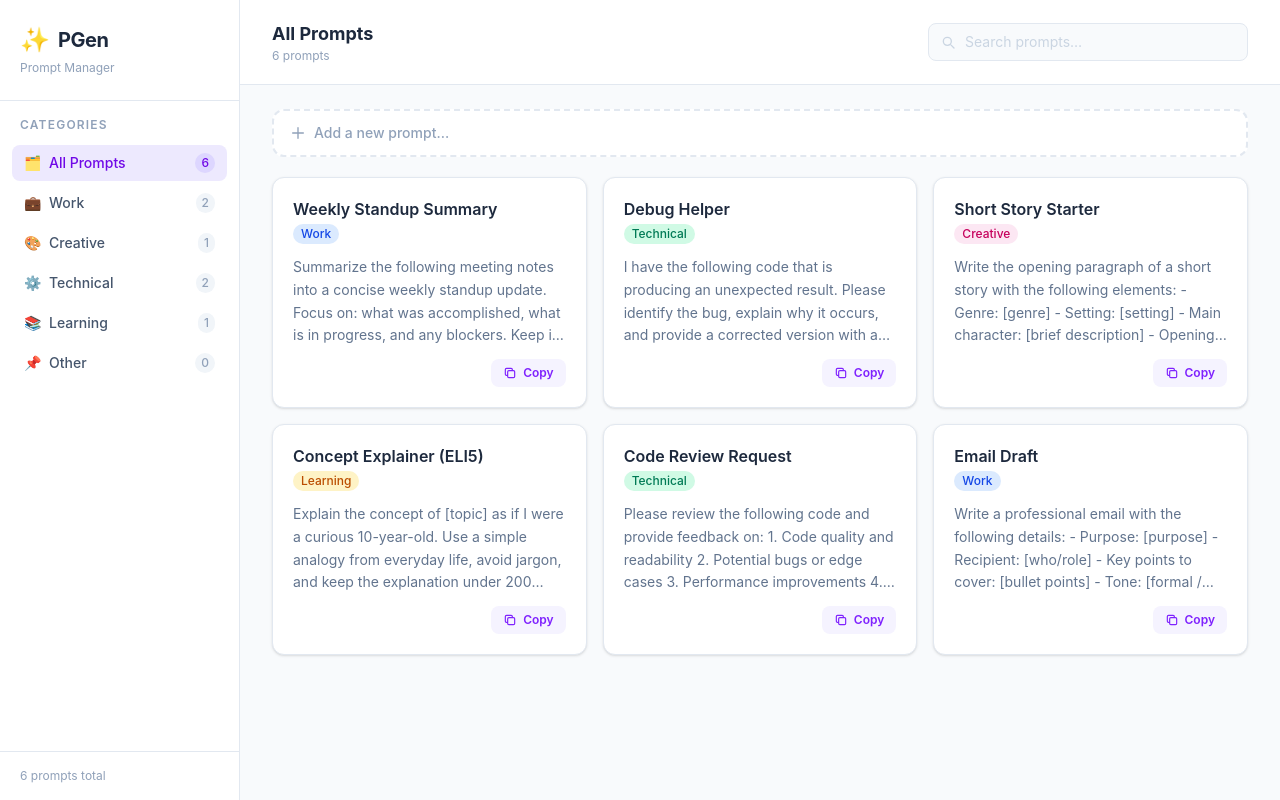
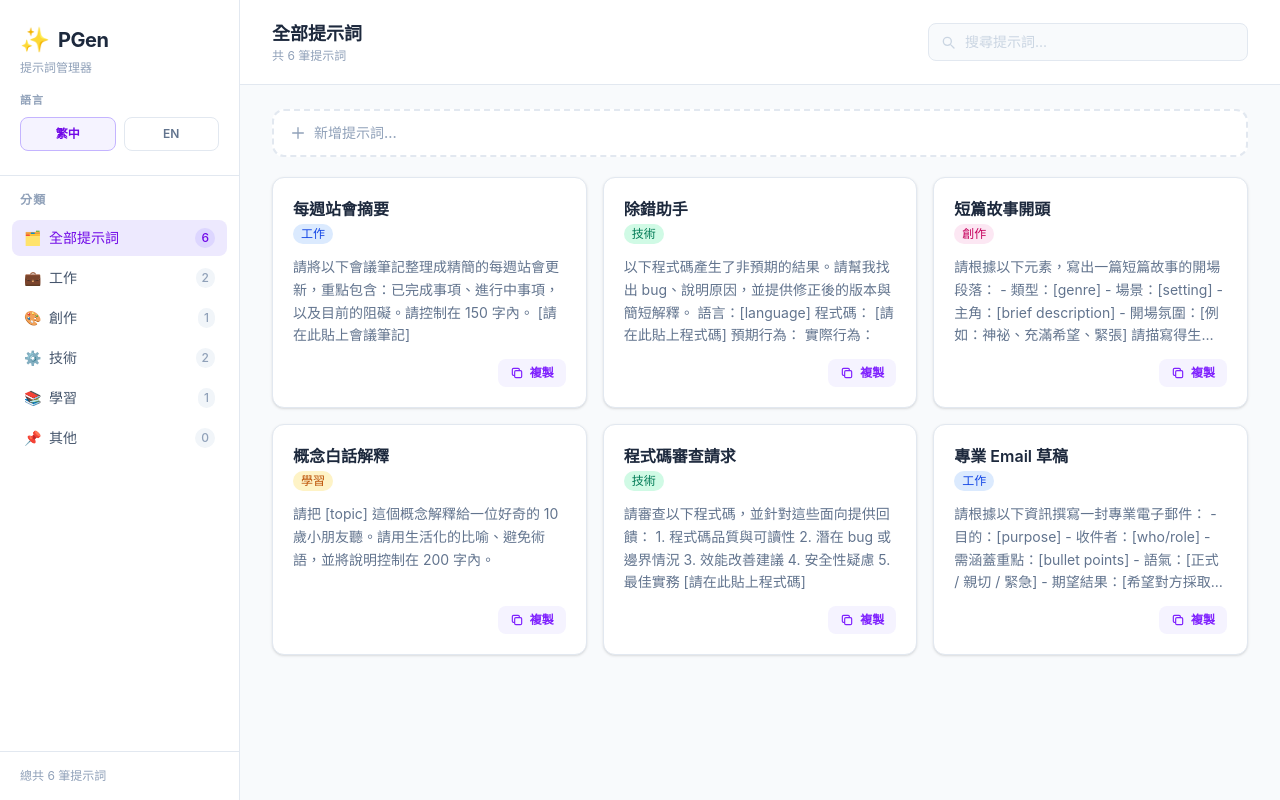
Before and after one commit to as880074/PGen, a React (Vite) app: page / in a window 1280 px wide. Built offline with nearby package versions, Linux system fonts and the light colour scheme.

Commit message:
feat: 增加雙語支持，新增繁體中文與英文的提示詞及介面文字

```diff
--- a/src/App.jsx
+++ b/src/App.jsx
@@ -1,46 +1,15 @@
-import { useState, useMemo } from 'react';
+import { useEffect, useMemo, useState } from 'react';
 import Sidebar from './components/Sidebar';
 import PromptCard from './components/PromptCard';
 import AddPromptForm from './components/AddPromptForm';
-
-const DEFAULT_PROMPTS = [
-  {
-    id: 1,
-    title: 'Weekly Standup Summary',
-    text: 'Summarize the following meeting notes into a concise weekly standup update. Focus on: what was accomplished, what is in progress, and any blockers. Keep it under 150 words.\n\n[Paste meeting notes here]',
-    category: 'work',
-  },
-  {
-    id: 2,
-    title: 'Debug Helper',
-    text: 'I have the following code that is producing an unexpected result. Please identify the bug, explain why it occurs, and provide a corrected version with a brief explanation.\n\nLanguage: [language]\nCode:\n[paste code here]\n\nExpected behavior:\nActual behavior:',
-    category: 'technical',
-  },
-  {
-    id: 3,
-    title: 'Short Story Starter',
-    text: 'Write the opening paragraph of a short story with the following elements:\n- Genre: [genre]\n- Setting: [setting]\n- Main character: [brief description]\n- Opening mood: [e.g. mysterious, hopeful, tense]\n\nMake it vivid and end the paragraph on a hook that draws the reader in.',
-    category: 'creative',
-  },
-  {
-    id: 4,
-    title: 'Concept Explainer (ELI5)',
-    text: 'Explain the concept of [topic] as if I were a curious 10-year-old. Use a simple analogy from everyday life, avoid jargon, and keep the explanation under 200 words.',
-    category: 'learning',
-  },
-  {
-    id: 5,
-    title: 'Code Review Request',
-    text: 'Please review the following code and provide feedback on:\n1. Code quality and readability\n2. Potential bugs or edge cases\n3. Performance improvements\n4. Security concerns\n5. Best practices\n\n[paste code here]',
-    category: 'technical',
-  },
-  {
-    id: 6,
-    title: 'Email Draft',
-    text: 'Write a professional email with the following details:\n- Purpose: [purpose]\n- Recipient: [who/role]\n- Key points to cover: [bullet points]\n- Tone: [formal / friendly / urgent]\n- Desired outcome: [what you want them to do]\n\nKeep it concise and clear.',
-    category: 'work',
-  },
-];
+import {
+  DEFAULT_LOCALE,
+  DEFAULT_PROMPTS,
+  LOCALES,
+  getCategoryLabel,
+  getLocalizedPrompt,
+  getMessages,
+} from './i18n';
 
 let nextId = DEFAULT_PROMPTS.length + 1;
 
@@ -48,6 +17,18 @@ export default function App() {
   const [prompts, setPrompts] = useState(DEFAULT_PROMPTS);
   const [activeCategory, setActiveCategory] = useState('all');
   const [search, setSearch] = useState('');
+  const [locale, setLocale] = useState(DEFAULT_LOCALE);
+
+  const messages = useMemo(() => getMessages(locale), [locale]);
+
+  useEffect(() => {
+    document.documentElement.lang = locale;
+  }, [locale]);
+
+  const localizedPrompts = useMemo(
+    () => prompts.map((prompt) => getLocalizedPrompt(prompt, locale)),
+    [locale, prompts],
+  );
 
   const promptCounts = useMemo(() => {
     const counts = { all: prompts.length };
@@ -58,17 +39,17 @@ export default function App() {
   }, [prompts]);
 
   const filteredPrompts = useMemo(() => {
-    return prompts.filter((p) => {
+    return localizedPrompts.filter((p) => {
       const matchesCategory = activeCategory === 'all' || p.category === activeCategory;
       const q = search.toLowerCase();
       const matchesSearch =
         !q || p.title.toLowerCase().includes(q) || p.text.toLowerCase().includes(q);
       return matchesCategory && matchesSearch;
     });
-  }, [prompts, activeCategory, search]);
+  }, [localizedPrompts, activeCategory, search]);
 
   const handleAdd = (newPrompt) => {
-    setPrompts((prev) => [{ ...newPrompt, id: nextId++ }, ...prev]);
+    setPrompts((prev) => [{ ...newPrompt, id: nextId++, type: 'custom' }, ...prev]);
   };
 
   const handleDelete = (id) => {
@@ -81,18 +62,21 @@ export default function App() {
         activeCategory={activeCategory}
         onCategoryChange={setActiveCategory}
         promptCounts={promptCounts}
+        locale={locale}
+        locales={LOCALES}
+        messages={messages}
+        onLocaleChange={setLocale}
       />
 
       <main className="flex-1 flex flex-col min-w-0 overflow-hidden">
         {/* Top bar */}
         <header className="shrink-0 px-8 py-5 bg-white border-b border-slate-200 flex items-center justify-between gap-4">
           <div>
-            <h2 className="text-lg font-bold text-slate-800 capitalize">
-              {activeCategory === 'all' ? 'All Prompts' : activeCategory}
+            <h2 className="text-lg font-bold text-slate-800">
+              {getCategoryLabel(locale, activeCategory)}
             </h2>
             <p className="text-xs text-slate-400">
-              {filteredPrompts.length} prompt{filteredPrompts.length !== 1 ? 's' : ''}
-              {search && ' matching your search'}
+              {messages.countSummary(filteredPrompts.length, Boolean(search))}
             </p>
           </div>
           <div className="relative max-w-xs w-full">
@@ -113,7 +97,7 @@ export default function App() {
               type="text"
               value={search}
               onChange={(e) => setSearch(e.target.value)}
-              placeholder="Search prompts…"
+              placeholder={messages.searchPlaceholder}
               className="w-full pl-9 pr-4 py-2 text-sm border border-slate-200 rounded-lg outline-none focus:ring-2 focus:ring-violet-400 focus:border-transparent bg-slate-50 placeholder:text-slate-300"
             />
           </div>
@@ -121,18 +105,26 @@ export default function App() {
 
         {/* Content */}
         <div className="flex-1 overflow-y-auto px-8 py-6 space-y-5">
-          <AddPromptForm onAdd={handleAdd} />
+          <AddPromptForm
+            categoryLabels={messages.categories}
+            messages={messages}
+            onAdd={handleAdd}
+          />
 
           {filteredPrompts.length === 0 ? (
             <div className="text-center py-24 text-slate-400">
               <div className="text-5xl mb-4">🔍</div>
-              <p className="font-medium">No prompts found</p>
-              <p className="text-sm mt-1">Try a different search or category</p>
+              <p className="font-medium">{messages.emptyTitle}</p>
+              <p className="text-sm mt-1">{messages.emptySubtitle}</p>
             </div>
           ) : (
             <div className="grid grid-cols-1 sm:grid-cols-2 xl:grid-cols-3 gap-4">
               {filteredPrompts.map((prompt) => (
                 <PromptCard
+                  categoryLabel={getCategoryLabel(locale, prompt.category)}
+                  copyLabel={messages.copyLabel}
+                  copiedLabel={messages.copiedLabel}
+                  deleteTitle={messages.deletePromptTitle}
                   key={prompt.id}
                   prompt={prompt}
                   onDelete={() => handleDelete(prompt.id)}
--- a/src/components/AddPromptForm.jsx
+++ b/src/components/AddPromptForm.jsx
@@ -2,7 +2,7 @@ import { useState } from 'react';
 
 const CATEGORIES = ['work', 'creative', 'technical', 'learning', 'other'];
 
-export default function AddPromptForm({ onAdd }) {
+export default function AddPromptForm({ onAdd, messages, categoryLabels }) {
   const [title, setTitle] = useState('');
   const [text, setText] = useState('');
   const [category, setCategory] = useState('other');
@@ -29,7 +29,7 @@ export default function AddPromptForm({ onAdd }) {
         <svg className="w-4 h-4" fill="none" stroke="currentColor" viewBox="0 0 24 24">
           <path strokeLinecap="round" strokeLinejoin="round" strokeWidth={2} d="M12 4v16m8-8H4" />
         </svg>
-        Add a new prompt…
+        {messages.addPromptCta}
       </button>
     );
   }
@@ -40,7 +40,7 @@ export default function AddPromptForm({ onAdd }) {
       className="bg-white border border-slate-200 rounded-xl p-5 shadow-sm space-y-4"
     >
       <div className="flex items-center justify-between">
-        <h2 className="text-sm font-semibold text-slate-700">New Prompt</h2>
+        <h2 className="text-sm font-semibold text-slate-700">{messages.newPromptTitle}</h2>
         <button
           type="button"
           onClick={() => setIsOpen(false)}
@@ -52,26 +52,26 @@ export default function AddPromptForm({ onAdd }) {
 
       <div className="flex gap-3">
         <div className="flex-1">
-          <label className="block text-xs font-medium text-slate-500 mb-1">Title</label>
+          <label className="block text-xs font-medium text-slate-500 mb-1">{messages.titleLabel}</label>
           <input
             type="text"
             value={title}
             onChange={(e) => setTitle(e.target.value)}
-            placeholder="e.g. Weekly standup summary"
+            placeholder={messages.titlePlaceholder}
             className="w-full px-3 py-2 text-sm border border-slate-200 rounded-lg outline-none focus:ring-2 focus:ring-violet-400 focus:border-transparent placeholder:text-slate-300"
             autoFocus
           />
         </div>
         <div>
-          <label className="block text-xs font-medium text-slate-500 mb-1">Category</label>
+          <label className="block text-xs font-medium text-slate-500 mb-1">{messages.categoryLabel}</label>
           <select
             value={category}
             onChange={(e) => setCategory(e.target.value)}
-            className="px-3 py-2 text-sm border border-slate-200 rounded-lg outline-none focus:ring-2 focus:ring-violet-400 focus:border-transparent bg-white capitalize"
+            className="px-3 py-2 text-sm border border-slate-200 rounded-lg outline-none focus:ring-2 focus:ring-violet-400 focus:border-transparent bg-white"
           >
             {CATEGORIES.map((c) => (
-              <option key={c} value={c} className="capitalize">
-                {c}
+              <option key={c} value={c}>
+                {categoryLabels[c] ?? c}
               </option>
             ))}
           </select>
@@ -79,11 +79,11 @@ export default function AddPromptForm({ onAdd }) {
       </div>
 
       <div>
-        <label className="block text-xs font-medium text-slate-500 mb-1">Prompt Text</label>
+        <label className="block text-xs font-medium text-slate-500 mb-1">{messages.promptTextLabel}</label>
         <textarea
           value={text}
           onChange={(e) => setText(e.target.value)}
-          placeholder="Write your prompt here…"
+          placeholder={messages.promptTextPlaceholder}
           rows={4}
           className="w-full px-3 py-2 text-sm border border-slate-200 rounded-lg outline-none focus:ring-2 focus:ring-violet-400 focus:border-transparent placeholder:text-slate-300 resize-none"
         />
@@ -95,14 +95,14 @@ export default function AddPromptForm({ onAdd }) {
           onClick={() => setIsOpen(false)}
           className="px-4 py-2 text-sm font-medium text-slate-500 hover:text-slate-700 transition-colors"
         >
-          Cancel
+          {messages.cancelLabel}
         </button>
         <button
           type="submit"
           className="px-4 py-2 text-sm font-semibold bg-violet-600 text-white rounded-lg hover:bg-violet-700 active:bg-violet-800 transition-colors disabled:opacity-50"
           disabled={!title.trim() || !text.trim()}
         >
-          Add Prompt
+          {messages.submitLabel}
         </button>
       </div>
     </form>
--- a/src/components/PromptCard.jsx
+++ b/src/components/PromptCard.jsx
@@ -1,6 +1,13 @@
 import { useState } from 'react';
 
-export default function PromptCard({ prompt, onDelete }) {
+export default function PromptCard({
+  prompt,
+  onDelete,
+  categoryLabel,
+  deleteTitle,
+  copyLabel,
+  copiedLabel,
+}) {
   const [copied, setCopied] = useState(false);
 
   const handleCopy = async () => {
@@ -38,14 +45,14 @@ export default function PromptCard({ prompt, onDelete }) {
           <h3 className="font-semibold text-slate-800 text-base leading-snug truncate">
             {prompt.title}
           </h3>
-          <span className={`inline-block mt-1 text-xs font-medium px-2 py-0.5 rounded-full capitalize ${badgeClass}`}>
-            {prompt.category}
+          <span className={`inline-block mt-1 text-xs font-medium px-2 py-0.5 rounded-full ${badgeClass}`}>
+            {categoryLabel}
           </span>
         </div>
         <button
           onClick={onDelete}
           className="opacity-0 group-hover:opacity-100 text-slate-300 hover:text-red-400 transition-all text-lg leading-none mt-0.5"
-          title="Delete prompt"
+          title={deleteTitle}
         >
           ×
         </button>
@@ -68,14 +75,14 @@ export default function PromptCard({ prompt, onDelete }) {
             <svg className="w-3.5 h-3.5" fill="none" stroke="currentColor" viewBox="0 0 24 24">
               <path strokeLinecap="round" strokeLinejoin="round" strokeWidth={2.5} d="M5 13l4 4L19 7" />
             </svg>
-            Copied!
+            {copiedLabel}
           </>
         ) : (
           <>
             <svg className="w-3.5 h-3.5" fill="none" stroke="currentColor" viewBox="0 0 24 24">
               <path strokeLinecap="round" strokeLinejoin="round" strokeWidth={2} d="M8 16H6a2 2 0 01-2-2V6a2 2 0 012-2h8a2 2 0 012 2v2m-6 12h8a2 2 0 002-2v-8a2 2 0 00-2-2h-8a2 2 0 00-2 2v8a2 2 0 002 2z" />
             </svg>
-            Copy
+            {copyLabel}
           </>
         )}
       </button>
--- a/src/components/Sidebar.jsx
+++ b/src/components/Sidebar.jsx
@@ -1,13 +1,21 @@
 const CATEGORIES = [
-  { id: 'all', label: 'All Prompts', icon: '🗂️' },
-  { id: 'work', label: 'Work', icon: '💼' },
-  { id: 'creative', label: 'Creative', icon: '🎨' },
-  { id: 'technical', label: 'Technical', icon: '⚙️' },
-  { id: 'learning', label: 'Learning', icon: '📚' },
-  { id: 'other', label: 'Other', icon: '📌' },
+  { id: 'all', icon: '🗂️' },
+  { id: 'work', icon: '💼' },
+  { id: 'creative', icon: '🎨' },
+  { id: 'technical', icon: '⚙️' },
+  { id: 'learning', icon: '📚' },
+  { id: 'other', icon: '📌' },
 ];
 
-export default function Sidebar({ activeCategory, onCategoryChange, promptCounts }) {
+export default function Sidebar({
+  activeCategory,
+  onCategoryChange,
+  promptCounts,
+  locale,
+  locales,
+  messages,
+  onLocaleChange,
+}) {
   return (
     <aside className="w-60 shrink-0 bg-white border-r border-slate-200 flex flex-col">
       <div className="px-5 py-6 border-b border-slate-200">
@@ -15,12 +23,37 @@ export default function Sidebar({ activeCategory, onCategoryChange, promptCounts
           <span className="text-2xl">✨</span>
           <h1 className="text-xl font-bold text-slate-800 tracking-tight">PGen</h1>
         </div>
-        <p className="text-xs text-slate-400 mt-1">Prompt Manager</p>
+        <p className="text-xs text-slate-400 mt-1">{messages.sidebarTitle}</p>
+
+        <div className="mt-4">
+          <p className="text-[11px] font-semibold text-slate-400 uppercase tracking-widest mb-2">
+            {messages.languageHeading}
+          </p>
+          <div className="grid grid-cols-2 gap-2">
+            {locales.map((item) => {
+              const isActive = item.id === locale;
+              return (
+                <button
+                  key={item.id}
+                  type="button"
+                  onClick={() => onLocaleChange(item.id)}
+                  className={`rounded-lg border px-3 py-2 text-xs font-semibold transition-colors ${
+                    isActive
+                      ? 'border-violet-300 bg-violet-50 text-violet-700'
+                      : 'border-slate-200 text-slate-500 hover:border-slate-300 hover:text-slate-700'
+                  }`}
+                >
+                  {item.label}
+                </button>
+              );
+            })}
+          </div>
+        </div>
       </div>
 
       <nav className="flex-1 px-3 py-4 space-y-1">
         <p className="text-xs font-semibold text-slate-400 uppercase tracking-widest px-2 mb-3">
-          Categories
+          {messages.categoryHeading}
         </p>
         {CATEGORIES.map((cat) => {
           const count = promptCounts[cat.id] ?? 0;
@@ -37,7 +70,7 @@ export default function Sidebar({ activeCategory, onCategoryChange, promptCounts
             >
               <span className="flex items-center gap-2">
                 <span>{cat.icon}</span>
-                {cat.label}
+                {messages.categories[cat.id] ?? cat.id}
               </span>
               <span
                 className={`text-xs px-1.5 py-0.5 rounded-full ${
@@ -55,7 +88,7 @@ export default function Sidebar({ activeCategory, onCategoryChange, promptCounts
 
       <div className="px-5 py-4 border-t border-slate-200">
         <p className="text-xs text-slate-400">
-          {promptCounts.all ?? 0} prompt{promptCounts.all !== 1 ? 's' : ''} total
+          {messages.totalPrompts(promptCounts.all ?? 0)}
         </p>
       </div>
     </aside>
--- /dev/null
+++ b/src/i18n.js
@@ -0,0 +1,188 @@
+export const DEFAULT_LOCALE = 'zh-TW';
+
+export const LOCALES = [
+  { id: 'zh-TW', label: '繁中' },
+  { id: 'en', label: 'EN' },
+];
+
+const PROMPT_DEFINITIONS = {
+  weeklyStandup: {
+    category: 'work',
+    translations: {
+      'zh-TW': {
+        title: '每週站會摘要',
+        text: '請將以下會議筆記整理成精簡的每週站會更新，重點包含：已完成事項、進行中事項，以及目前的阻礙。請控制在 150 字內。\n\n[請在此貼上會議筆記]',
+      },
+      en: {
+        title: 'Weekly Standup Summary',
+        text: 'Summarize the following meeting notes into a concise weekly standup update. Focus on: what was accomplished, what is in progress, and any blockers. Keep it under 150 words.\n\n[Paste meeting notes here]',
+      },
+    },
+  },
+  debugHelper: {
+    category: 'technical',
+    translations: {
+      'zh-TW': {
+        title: '除錯助手',
+        text: '以下程式碼產生了非預期的結果。請幫我找出 bug、說明原因，並提供修正後的版本與簡短解釋。\n\n語言：[language]\n程式碼：\n[請在此貼上程式碼]\n\n預期行為：\n實際行為：',
+      },
+      en: {
+        title: 'Debug Helper',
+        text: 'I have the following code that is producing an unexpected result. Please identify the bug, explain why it occurs, and provide a corrected version with a brief explanation.\n\nLanguage: [language]\nCode:\n[paste code here]\n\nExpected behavior:\nActual behavior:',
+      },
+    },
+  },
+  shortStoryStarter: {
+    category: 'creative',
+    translations: {
+      'zh-TW': {
+        title: '短篇故事開頭',
+        text: '請根據以下元素，寫出一篇短篇故事的開場段落：\n- 類型：[genre]\n- 場景：[setting]\n- 主角：[brief description]\n- 開場氛圍：[例如：神祕、充滿希望、緊張]\n\n請描寫得生動，並在段落結尾留下能吸引讀者繼續看的懸念。',
+      },
+      en: {
+        title: 'Short Story Starter',
+        text: 'Write the opening paragraph of a short story with the following elements:\n- Genre: [genre]\n- Setting: [setting]\n- Main character: [brief description]\n- Opening mood: [e.g. mysterious, hopeful, tense]\n\nMake it vivid and end the paragraph on a hook that draws the reader in.',
+      },
+    },
+  },
+  conceptExplainer: {
+    category: 'learning',
+    translations: {
+      'zh-TW': {
+        title: '概念白話解釋',
+        text: '請把 [topic] 這個概念解釋給一位好奇的 10 歲小朋友聽。請用生活化的比喻、避免術語，並將說明控制在 200 字內。',
+      },
+      en: {
+        title: 'Concept Explainer (ELI5)',
+        text: 'Explain the concept of [topic] as if I were a curious 10-year-old. Use a simple analogy from everyday life, avoid jargon, and keep the explanation under 200 words.',
+      },
+    },
+  },
+  codeReviewRequest: {
+    category: 'technical',
+    translations: {
+      'zh-TW': {
+        title: '程式碼審查請求',
+        text: '請審查以下程式碼，並針對這些面向提供回饋：\n1. 程式碼品質與可讀性\n2. 潛在 bug 或邊界情況\n3. 效能改善建議\n4. 安全性疑慮\n5. 最佳實務\n\n[請在此貼上程式碼]',
+      },
+      en: {
+        title: 'Code Review Request',
+        text: 'Please review the following code and provide feedback on:\n1. Code quality and readability\n2. Potential bugs or edge cases\n3. Performance improvements\n4. Security concerns\n5. Best practices\n\n[paste code here]',
+      },
+    },
+  },
+  emailDraft: {
+    category: 'work',
+    translations: {
+      'zh-TW': {
+        title: '專業 Email 草稿',
+        text: '請根據以下資訊撰寫一封專業電子郵件：\n- 目的：[purpose]\n- 收件者：[who/role]\n- 需涵蓋重點：[bullet points]\n- 語氣：[正式 / 親切 / 緊急]\n- 期望結果：[希望對方採取的行動]\n\n內容請保持精簡清楚。',
+      },
+      en: {
+        title: 'Email Draft',
+        text: 'Write a professional email with the following details:\n- Purpose: [purpose]\n- Recipient: [who/role]\n- Key points to cover: [bullet points]\n- Tone: [formal / friendly / urgent]\n- Desired outcome: [what you want them to do]\n\nKeep it concise and clear.',
+      },
+    },
+  },
+};
+
+const MESSAGES = {
+  'zh-TW': {
+    categories: {
+      all: '全部提示詞',
+      work: '工作',
+      creative: '創作',
+      technical: '技術',
+      learning: '學習',
+      other: '其他',
+    },
+    sidebarTitle: '提示詞管理器',
+    categoryHeading: '分類',
+    languageHeading: '語言',
+    totalPrompts: (count) => `總共 ${count} 筆提示詞`,
+    countSummary: (count, hasSearch) =>
+      `共 ${count} 筆提示詞${hasSearch ? '，符合目前搜尋條件' : ''}`,
+    searchPlaceholder: '搜尋提示詞...',
+    emptyTitle: '找不到符合條件的提示詞',
+    emptySubtitle: '請嘗試其他搜尋關鍵字或分類',
+    addPromptCta: '新增提示詞...',
+    newPromptTitle: '新增提示詞',
+    titleLabel: '標題',
+    titlePlaceholder: '例如：每週站會摘要',
+    categoryLabel: '分類',
+    promptTextLabel: '提示詞內容',
+    promptTextPlaceholder: '在這裡輸入你的提示詞內容...',
+    cancelLabel: '取消',
+    submitLabel: '新增提示詞',
+    deletePromptTitle: '刪除提示詞',
+    copyLabel: '複製',
+    copiedLabel: '已複製',
+  },
+  en: {
+    categories: {
+      all: 'All Prompts',
+      work: 'Work',
+      creative: 'Creative',
+      technical: 'Technical',
+      learning: 'Learning',
+      other: 'Other',
+    },
+    sidebarTitle: 'Prompt Manager',
+    categoryHeading: 'Categories',
+    languageHeading: 'Language',
+    totalPrompts: (count) => `${count} prompts total`,
+    countSummary: (count, hasSearch) =>
+      `${count} prompt${count === 1 ? '' : 's'}${hasSearch ? ' matching your search' : ''}`,
+    searchPlaceholder: 'Search prompts...',
+    emptyTitle: 'No prompts found',
+    emptySubtitle: 'Try a different search or category',
+    addPromptCta: 'Add a new prompt...',
+    newPromptTitle: 'New Prompt',
+    titleLabel: 'Title',
+    titlePlaceholder: 'e.g. Weekly standup summary',
+    categoryLabel: 'Category',
+    promptTextLabel: 'Prompt Text',
+    promptTextPlaceholder: 'Write your prompt here...',
+    cancelLabel: 'Cancel',
+    submitLabel: 'Add Prompt',
+    deletePromptTitle: 'Delete prompt',
+    copyLabel: 'Copy',
+    copiedLabel: 'Copied!',
+  },
+};
+
+export const DEFAULT_PROMPTS = Object.keys(PROMPT_DEFINITIONS).map((promptKey, index) => ({
+  id: index + 1,
+  type: 'default',
+  promptKey,
+  category: PROMPT_DEFINITIONS[promptKey].category,
+}));
+
+export function getMessages(locale) {
+  return MESSAGES[locale] ?? MESSAGES[DEFAULT_LOCALE];
+}
+
+export function getCategoryLabel(locale, category) {
+  const messages = getMessages(locale);
+  return messages.categories[category] ?? category;
+}
+
+export function getLocalizedPrompt(prompt, locale) {
+  if (prompt.type !== 'default') {
+    return prompt;
+  }
+
+  const definition = PROMPT_DEFINITIONS[prompt.promptKey];
+  const translation =
+    definition?.translations[locale] ?? definition?.translations[DEFAULT_LOCALE] ?? null;
+
+  if (!translation) {
+    return prompt;
+  }
+
+  return {
+    ...prompt,
+    title: translation.title,
+    text: translation.text,
+  };
+}
```
Also changed, not shown: 2 other files (tests, documents, lock files or other folders).
